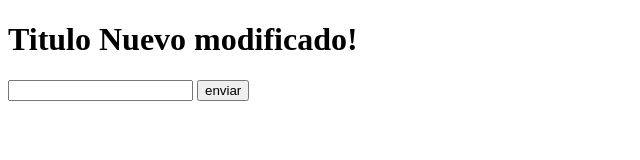
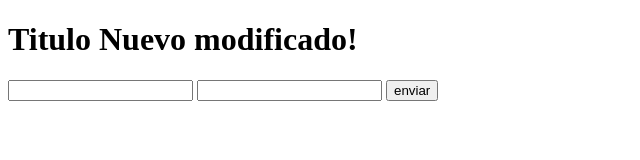
Before and after one commit to JeashonP/Hello-GIT, a plain HTML site: page index.html in a window 1280 px wide. Shown: the whole page, without its empty margins (0-640 px from the left). Drawn offline with Linux system fonts and the light colour scheme.

Commit message:
Se agrego lasnName

```diff
--- a/index.html
+++ b/index.html
@@ -10,6 +10,7 @@
 
     <form action="#" method="get">
         <input type="text" name="firstName" id="firstname">
+        <input type="text" name="lastName" id="lastName">
         <input type="button" value="enviar">
     </form>
 </body>
```
